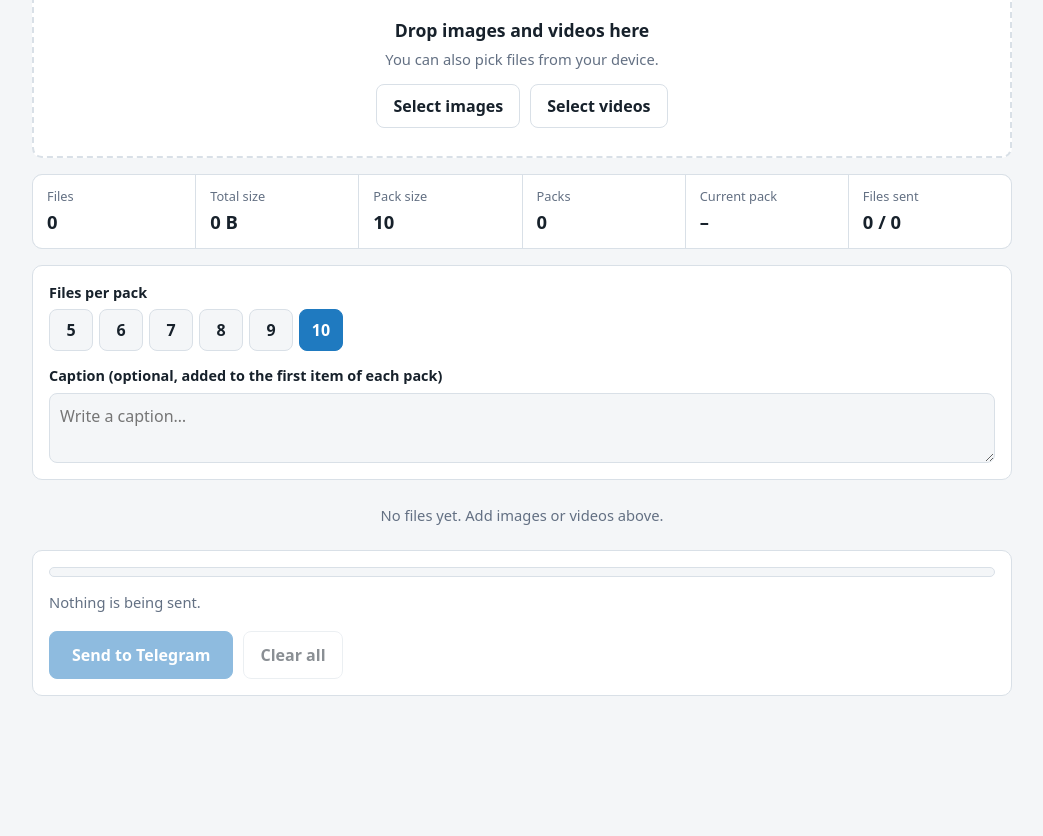
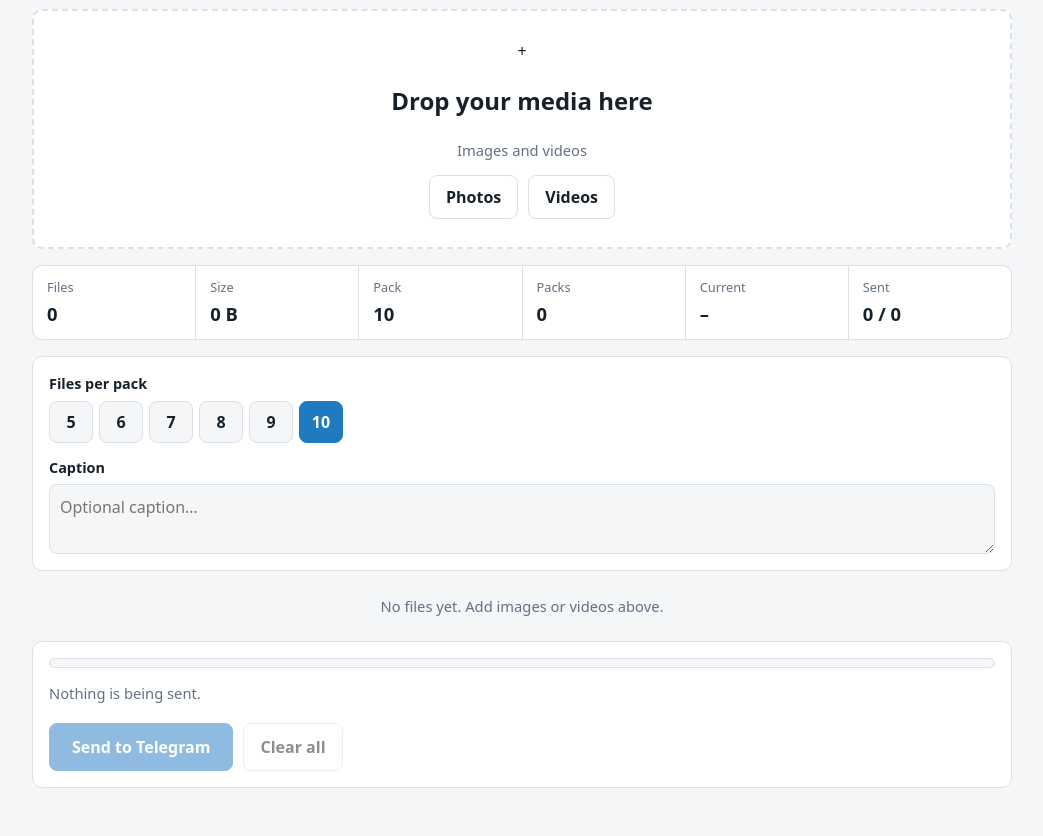
Before and after one commit to mmm2scripts/telegram-media-dashboard, a website: page public/index.html in a window 1280 px wide. Shown: the part 77-913 px from the top of the page, without its empty margins (118-1161 px from the left). Before the commit the page ends 821 px from the top, so only its background shows below. Drawn offline with Linux system fonts and the light colour scheme; no server answers.

Commit message:
Update index.html

```diff
--- a/public/index.html
+++ b/public/index.html
@@ -4,34 +4,63 @@
   <meta charset="utf-8">
   <meta name="viewport" content="width=device-width, initial-scale=1">
   <meta name="robots" content="noindex">
-  <title>Telegram Media Dashboard</title>
+  <title>Telegram Media</title>
   <link rel="stylesheet" href="styles.css">
 </head>
 <body>
   <header class="top">
-    <h1>Telegram Media Dashboard</h1>
-    <span id="apiStatus" class="pill pill-wait" role="status">Checking connection…</span>
+    <div>
+      <h1>Telegram Media</h1>
+      <p class="muted">Upload and send media to Telegram</p>
+    </div>
+    <span id="apiStatus" class="pill pill-wait" role="status">Checking…</span>
   </header>
 
   <main>
     <section id="dropzone" class="dropzone" tabindex="0" aria-label="Add files">
-      <p class="dz-title">Drop images and videos here</p>
-      <p class="muted">You can also pick files from your device.</p>
+      <div class="upload-icon">+</div>
+      <h2>Drop your media here</h2>
+      <p class="muted">Images and videos</p>
+
       <div class="row">
-        <button type="button" class="btn" id="pickImages">Select images</button>
-        <button type="button" class="btn" id="pickVideos">Select videos</button>
+        <button type="button" class="btn" id="pickImages">Photos</button>
+        <button type="button" class="btn" id="pickVideos">Videos</button>
       </div>
+
       <input id="imageInput" type="file" accept="image/*" multiple hidden>
       <input id="videoInput" type="file" accept="video/*" multiple hidden>
     </section>
 
     <section class="stats" aria-label="Summary">
-      <div><span class="k">Files</span><strong id="statFiles">0</strong></div>
-      <div><span class="k">Total size</span><strong id="statSize">0 B</strong></div>
-      <div><span class="k">Pack size</span><strong id="statPackSize">10</strong></div>
-      <div><span class="k">Packs</span><strong id="statPacks">0</strong></div>
-      <div><span class="k">Current pack</span><strong id="statCurrent">–</strong></div>
-      <div><span class="k">Files sent</span><strong id="statSent">0 / 0</strong></div>
+      <div>
+        <span class="k">Files</span>
+        <strong id="statFiles">0</strong>
+      </div>
+
+      <div>
+        <span class="k">Size</span>
+        <strong id="statSize">0 B</strong>
+      </div>
+
+      <div>
+        <span class="k">Pack</span>
+        <strong id="statPackSize">10</strong>
+      </div>
+
+      <div>
+        <span class="k">Packs</span>
+        <strong id="statPacks">0</strong>
+      </div>
+
+      <div>
+        <span class="k">Current</span>
+        <strong id="statCurrent">–</strong>
+      </div>
+
+      <div>
+        <span class="k">Sent</span>
+        <strong id="statSent">0 / 0</strong>
+      </div>
     </section>
 
     <section class="panel">
@@ -39,21 +68,52 @@
         <span class="label" id="packLabel">Files per pack</span>
         <div id="packSizes" class="seg" role="group" aria-labelledby="packLabel"></div>
       </div>
+
       <div class="field">
-        <label class="label" for="caption">Caption (optional, added to the first item of each pack)</label>
-        <textarea id="caption" rows="2" maxlength="1024" placeholder="Write a caption…"></textarea>
+        <label class="label" for="caption">
+          Caption
+        </label>
+
+        <textarea
+          id="caption"
+          rows="2"
+          maxlength="1024"
+          placeholder="Optional caption…"
+        ></textarea>
       </div>
     </section>
 
     <section id="packs" class="packs" aria-live="polite"></section>
 
     <section class="panel">
-      <div class="bar" aria-hidden="true"><div id="barFill" class="bar-fill"></div></div>
-      <p id="progressText" class="muted">Nothing is being sent.</p>
+      <div class="bar" aria-hidden="true">
+        <div id="barFill" class="bar-fill"></div>
+      </div>
+
+      <p id="progressText" class="muted">
+        Nothing is being sent.
+      </p>
+
       <p id="message" class="message" role="status" hidden></p>
-      <div class="row">
-        <button type="button" class="btn btn-primary" id="sendBtn" disabled>Send to Telegram</button>
-        <button type="button" class="btn" id="clearBtn" disabled>Clear all</button>
+
+      <div class="row actions">
+        <button
+          type="button"
+          class="btn btn-primary"
+          id="sendBtn"
+          disabled
+        >
+          Send to Telegram
+        </button>
+
+        <button
+          type="button"
+          class="btn"
+          id="clearBtn"
+          disabled
+        >
+          Clear all
+        </button>
       </div>
     </section>
   </main>
```
